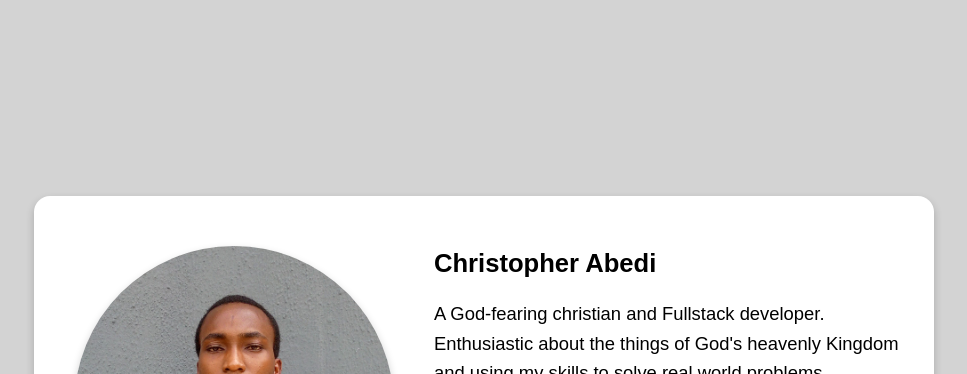
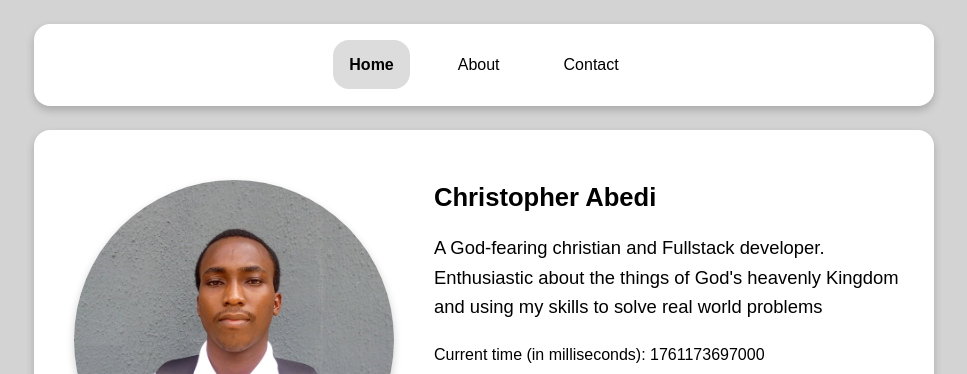
Before and after one commit to Christopher3251/profilecard, a plain HTML site: page index.html in a window 1280 px wide. Shown: the top 374 px of the page, without its empty margins (156-1123 px from the left). Drawn offline with Linux system fonts and the light colour scheme.

Commit message:
Made the following changes 	added four new files and modified two files     new file:   about.css     new file:   about.html 	new file:   contact.css 	new file:   contact.html 	modified:   index.html 	modified:   style.css

```diff
--- /dev/null
+++ b/about.css
@@ -0,0 +1,85 @@
+* {
+    padding: 0;
+    box-sizing: border-box;
+}
+
+body {
+    font: 1em sans-serif;
+    background-color: rgb(211, 211, 211);
+}
+
+/* NAVIGATION STYLING */
+
+.profile-nav {
+    background-color: white;
+    width: 100%;
+    max-width: 400px;
+    border-radius: 1rem;
+    align-items: center;
+    box-shadow: 0 4px 8px 0 rgba(0, 0, 0, 0.2);
+    margin: 1.5rem auto;
+    padding: 1rem 0;
+}
+
+.profile-nav ul {
+    list-style-type: none;
+    display: flex;
+    justify-content: center;
+    gap: 1.5rem;
+}
+
+.profile-nav a {
+    text-decoration: none;
+    padding: 1rem;
+    border-radius: 1rem;
+    color: black;
+    transition: 0.3s ease;
+}
+
+.profile-nav a:hover {
+    background: rgb(220, 220, 220);
+}
+
+.active{
+    font-weight: bold;
+    background: rgb(220, 220, 220);
+}
+
+/* PROFILE CARD STYLING */
+
+main {
+    margin: auto;
+    background-color: white;
+    width: 100%;
+    max-width: 400px;
+    border-radius: 1rem;
+    text-align: center;
+    display: flex;
+    flex-direction: column;
+    align-items: center;
+    box-shadow: 0 4px 8px 0 rgba(0, 0, 0, 0.2);
+}
+
+
+/* Responsive design for wider screens (PC's & Tablets) */
+@media screen and (min-width:768px) {
+
+    /* NAVIGATION STYLING */
+    .profile-nav {
+        max-width: 900px;
+    }
+
+    .profile-nav ul {
+        gap: 2rem;
+    }
+
+    /* PROFILE CARD STYLING */
+    main {
+        /* flex-direction: row; */
+        align-items: justify;
+        max-width: 900px;
+        text-align: left;
+        padding: 2rem 0;
+    }
+
+}
--- /dev/null
+++ b/contact.css
@@ -0,0 +1,85 @@
+* {
+    padding: 0;
+    box-sizing: border-box;
+}
+
+body {
+    font: 1em sans-serif;
+    background-color: rgb(211, 211, 211);
+}
+
+/* NAVIGATION STYLING */
+
+.profile-nav {
+    background-color: white;
+    width: 100%;
+    max-width: 400px;
+    border-radius: 1rem;
+    align-items: center;
+    box-shadow: 0 4px 8px 0 rgba(0, 0, 0, 0.2);
+    margin: 1.5rem auto;
+    padding: 1rem 0;
+}
+
+.profile-nav ul {
+    list-style-type: none;
+    display: flex;
+    justify-content: center;
+    gap: 1.5rem;
+}
+
+.profile-nav a {
+    text-decoration: none;
+    padding: 1rem;
+    border-radius: 1rem;
+    color: black;
+    transition: 0.3s ease;
+}
+
+.profile-nav a:hover {
+    background: rgb(220, 220, 220);
+}
+
+.active{
+    font-weight: bold;
+    background: rgb(220, 220, 220);
+}
+
+/* MAIN BODY STYLING */
+
+.main-body {
+    margin: auto;
+    background-color: white;
+    width: 100%;
+    max-width: 400px;
+    border-radius: 1rem;
+    text-align: center;
+    /* display: flex; */
+    flex-direction: column;
+    align-items: center;
+    box-shadow: 0 4px 8px 0 rgba(0, 0, 0, 0.2);
+}
+
+
+/* Responsive design for wider screens (PC's & Tablets) */
+@media screen and (min-width:768px) {
+
+    /* NAVIGATION STYLING */
+    .profile-nav {
+        max-width: 900px;
+    }
+
+    .profile-nav ul {
+        gap: 2rem;
+    }
+
+    /* PROFILE CARD STYLING */
+    .main-body {
+        /* flex-direction: row; */
+        align-items: justify;
+        max-width: 900px;
+        text-align: left;
+        padding: 2rem 0;
+    }
+
+}
--- a/index.html
+++ b/index.html
@@ -9,6 +9,26 @@
 </head>
 
 <body>
+    <nav class="profile-nav">
+        <ul>
+            <li>
+                <a href="index.html" class="active">
+                    Home
+                </a>
+            </li>
+            <li>
+                <a href="about.html">
+                    About
+                </a>
+            </li>
+            <li>
+                <a href="contact.html">
+                    Contact
+                </a>
+            </li>
+        </ul>
+    </nav>
+
     <article class="profile-card" data-testid="test-profile-card">
         <figure>
             <img class="profile-avatar" src="avatar.jpg" alt="a photo of Christopher. A wearing a whit tshirt"
@@ -36,7 +56,8 @@
                     </a>
                 </li>
                 <li data-testid="test-user-social-linkedin">
-                    <a href="https://www.linkedin.com/in/christopher-abedi-419558322/" target="_blank" rel="noopener noreferrer" aria-label="Linkedin">
+                    <a href="https://www.linkedin.com/in/christopher-abedi-419558322/" target="_blank"
+                        rel="noopener noreferrer" aria-label="Linkedin">
                         <svg xmlns="http://www.w3.org/2000/svg" width="16" height="16" fill="currentColor"
                             class="bi bi-linkedin" viewBox="0 0 16 16" aria-hidden="true">
                             <path
@@ -45,7 +66,8 @@
                     </a>
                 </li>
                 <li data-testid="test-user-social-facebook">
-                    <a href="https://web.facebook.com/christopher.abedi.31" target="_blank" rel="noopener noreferrer" aria-label="Facebook">
+                    <a href="https://web.facebook.com/christopher.abedi.31" target="_blank" rel="noopener noreferrer"
+                        aria-label="Facebook">
                         <svg xmlns="http://www.w3.org/2000/svg" width="16" height="16" fill="currentColor"
                             class="bi bi-facebook" viewBox="0 0 16 16" aria-hidden="true">
                             <path
--- a/style.css
+++ b/style.css
@@ -6,15 +6,49 @@
 body {
     font: 1em sans-serif;
     background-color: rgb(211, 211, 211);
+}
+
+/* NAVIGATION STYLING */
+
+.profile-nav {
+    background-color: white;
+    width: 100%;
+    max-width: 400px;
+    border-radius: 1rem;
+    align-items: center;
+    box-shadow: 0 4px 8px 0 rgba(0, 0, 0, 0.2);
+    margin: 1.5rem auto;
+    padding: 1rem 0;
+}
+
+.profile-nav ul {
+    list-style-type: none;
     display: flex;
     justify-content: center;
-    align-items: center;
-    min-height: 100vh;
+    gap: 1.5rem;
+}
+
+.profile-nav a {
+    text-decoration: none;
+    padding: 1rem;
+    border-radius: 1rem;
+    color: black;
+    transition: 0.3s ease;
+}
+
+.profile-nav a:hover {
+    background: rgb(220, 220, 220);
+}
+
+.active{
+    font-weight: bold;
+    background: rgb(220, 220, 220);
 }
 
 /* PROFILE CARD STYLING */
 
 .profile-card {
+    margin: auto;
     background-color: white;
     width: 100%;
     max-width: 400px;
@@ -90,7 +124,6 @@ body {
 }
 
 .user-interests h3 {
-    color: #2d3748;
     margin: 0 0 0.5rem 0;
     margin-bottom: 0;
 }
@@ -104,6 +137,16 @@ body {
 /* Responsive design for wider screens (PC's & Tablets) */
 @media screen and (min-width:768px) {
 
+    /* NAVIGATION STYLING */
+    .profile-nav {
+        max-width: 900px;
+    }
+
+    .profile-nav ul {
+        gap: 2rem;
+    }
+
+    /* PROFILE CARD STYLING */
     .profile-card {
         flex-direction: row;
         align-items: justify;
```
Also changed, not shown: about.html (added, +60 -0 lines), contact.html (added, +52 -0 lines).
